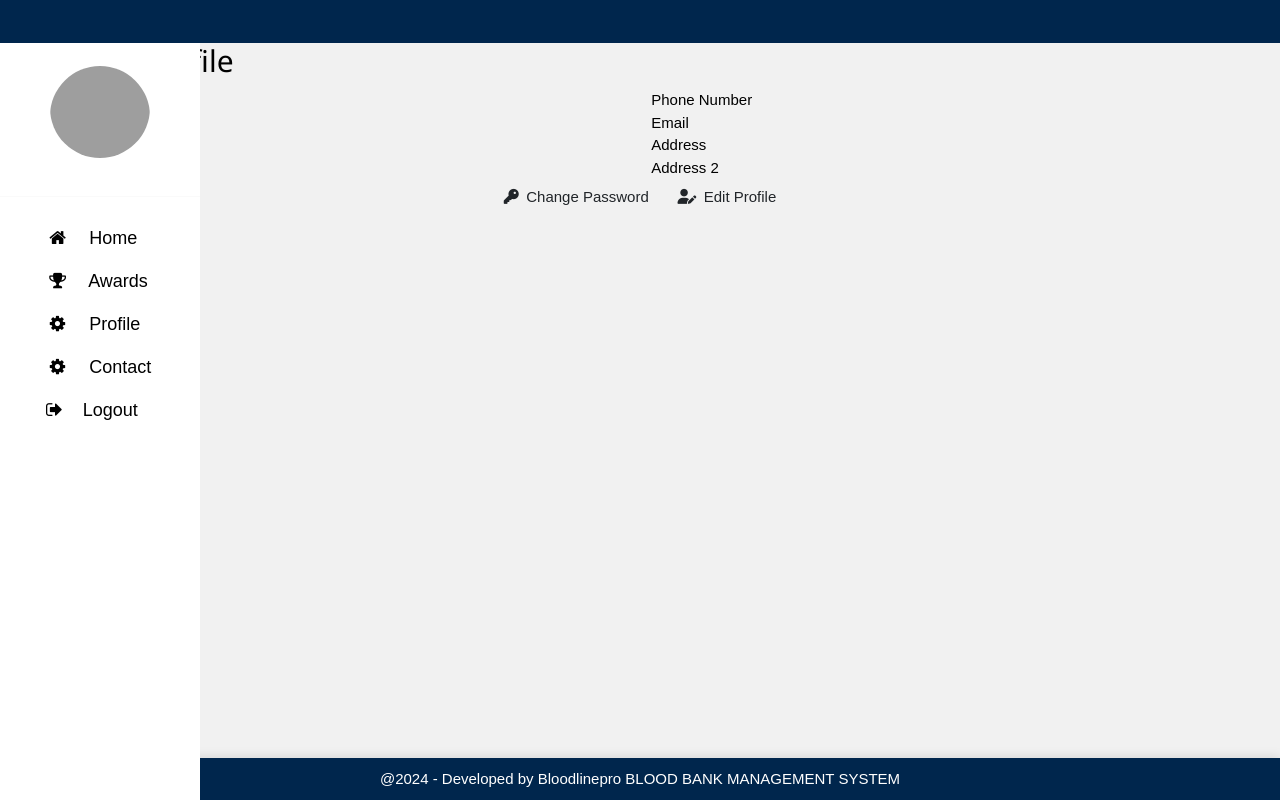
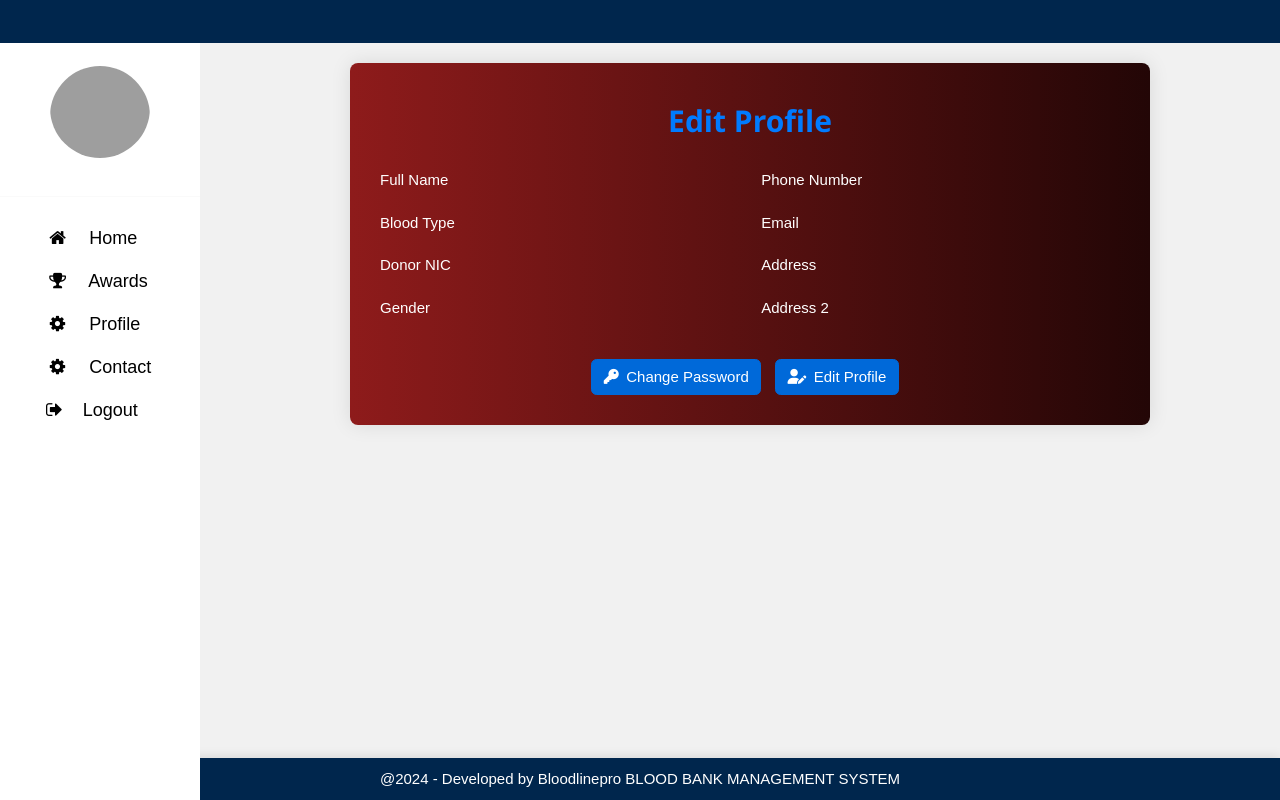
Before and after one commit to MktSachi/bloodlinepro, a PHP site: page /bloodlinepro/SettingProfile.php in a window 1280 px wide. Run offline with PHP 8.4, Linux system fonts and the light colour scheme; the visitor is signed in with stand-in values (Sample User, id 1); data that the repository does not hold is empty; some libraries are stand-ins or nearby versions; grey boxes are pictures that could not be loaded.

Commit message:
add style

```diff
--- a/DonorProfile/style.css
+++ b/DonorProfile/style.css
@@ -40,3 +40,225 @@
     font-size: 1rem;
     color: #555;
 }
+body {
+    font-family: Arial, sans-serif;
+}
+.w3-main {
+    margin-left: 230px;
+    margin-top: 43px;
+}
+.container {
+    padding: 20px;
+}
+.profile-picture img {
+    width: 150px;
+    height: 150px;
+    border-radius: 50%;
+}
+.change-pic-button {
+    display: block;
+    margin: 10px 0;
+}
+.editable {
+    cursor: pointer;
+    color: blue;
+}
+.profile-container {
+    display: flex;
+    flex-direction: column;
+}
+.form-columns-container {
+    display: flex;
+    justify-content: space-between;
+}
+.form-column {
+    flex: 1;
+    margin-right: 20px;
+}
+.form-group {
+    margin-bottom: 15px;
+}
+.form-group label {
+    display: block;
+    margin-bottom: 5px;
+}
+.form-group input {
+    width: 100%;
+    padding: 8px;
+    box-sizing: border-box;
+}
+
+
+
+body {
+    font-family: Arial, sans-serif;
+    background-color: #f0f0f0;
+    margin: 0;
+    padding: 0;
+}
+
+.sidebar {
+    width: 220px;
+    height: 100%;
+    position: fixed;
+    top: 0;
+    left: 0;
+    background-color: #ffffff;
+    overflow-y: auto;
+    padding-top: 20px;
+    box-shadow: 0 2px 5px rgba(0,0,0,0.1);
+}
+
+.main-content {
+    margin-left: 220px; /* Adjust this value to match the sidebar width + padding */
+    padding: 20px;
+    overflow-y: auto; /* Enable vertical scrolling if needed */
+}
+
+.container, .profile-container {
+    max-width: 800px; /* Adjust max-width as needed */
+    width: 100%;
+    background: linear-gradient(to right, #8e1b1b 0%, #230606 100%);
+    color: #ffffff;
+    border-radius: 8px;
+    padding: 30px;
+    box-shadow: 0 0 20px rgba(0, 0, 0, 0.1);
+}
+
+.profile-header, .profile-section h2 {
+    text-align: center;
+    margin-bottom: 30px;
+    color: #007bff;
+    font-weight: 700;
+}
+
+.profile-header h2 {
+    color: #007bff;
+    margin-bottom: 10px;
+    font-weight: 700;
+}
+
+.profile-picture {
+    width: 150px;
+    height: 150px;
+    border-radius: 50%;
+    object-fit: cover;
+    box-shadow: 0 0 10px rgba(0, 0, 0, 0.1);
+}
+
+.profile-section {
+    margin-bottom: 20px;
+}
+
+.profile-section .form-group {
+    margin-bottom: 20px;
+}
+
+.profile-section label {
+    font-weight: 500;
+}
+
+.profile-section .profile-text {
+    font-size: 16px;
+    margin-top: 5px;
+    color: white; /* Ensure text stands out against the background */
+}
+
+.btn-save, .btn-primary {
+    background-color: #0069d9;
+    border-color: #0069d9;
+    color: white;
+    transition: all 0.3s ease;
+    margin-right: 10px; /* Add margin-right to separate buttons */
+}
+
+.btn-save:hover, .btn-primary:hover {
+    background-color: #031529;
+    border-color: #031529;
+    box-shadow: 0 4px 8px rgba(0, 0, 0, 0.1);
+}
+
+.btn-primary:hover i {
+    transform: translateY(-1px);
+}
+
+
+.forgot-password-container {
+    display: flex;
+    justify-content: center;
+    align-items: center;
+    height: 100vh;
+    background-color: #f8f9fa;
+  }
+  .forgot-password-card {
+    background: linear-gradient(to bottom, #022F40 0%, #38AECC 100%);
+  color: white;
+    border-radius: 8px;
+    box-shadow: 0 2px 4px rgba(0, 0, 0, 0.1);
+    padding: 2rem;
+    width: 100%;
+    max-width: 400px;
+  }
+  .forgot-password-card .icon {
+    font-size: 3rem;
+    color: #007bff; /* Bootstrap primary color */
+    margin-bottom: 1rem;
+  }
+  .forgot-password-card .title {
+    font-size: 1.5rem;
+    font-weight: 700;
+    color: white;
+    margin-bottom: 1rem;
+  }
+  .forgot-password-card .sub-title {
+    font-size: 1rem;
+    color:white;
+    margin-bottom: 2rem;
+  }
+  .forgot-password-card .form-group {
+    margin-bottom: 1.5rem;
+  }
+  .forgot-password-card .btn-primary {
+    background-color:  #031529;/* Bootstrap primary color */
+    border-color:  #031529;
+  }
+
+  .reset-password-container {
+    display: flex;
+    justify-content: center;
+    align-items: center;
+    height: 100vh;
+    background-color: #f8f9fa;
+}
+.reset-password-card {
+    background: linear-gradient(to bottom, #022F40 0%, #38AECC 100%);
+color: white;
+        border-radius: 8px;
+    box-shadow: 0 2px 4px rgba(0, 0, 0, 0.1);
+    padding: 2rem;
+    width: 100%;
+    max-width: 400px;
+}
+.reset-password-card .icon {
+    font-size: 2rem;
+    color: #007bff; /* Bootstrap primary color */
+    margin-bottom: 1rem;
+}
+.reset-password-card .title {
+    font-size: 1.5rem;
+    font-weight: 700;
+    color: white;
+    margin-bottom: 1rem;
+}
+.reset-password-card .sub-title {
+    font-size: 1rem;
+    color: #6c757d;
+    margin-bottom: 2rem;
+}
+.reset-password-card .form-group {
+    margin-bottom: 1.5rem;
+}
+.reset-password-card .btn-primary {
+    background-color:  #031529; /* Bootstrap primary color */
+    border-color:  #031529;
+}
```
